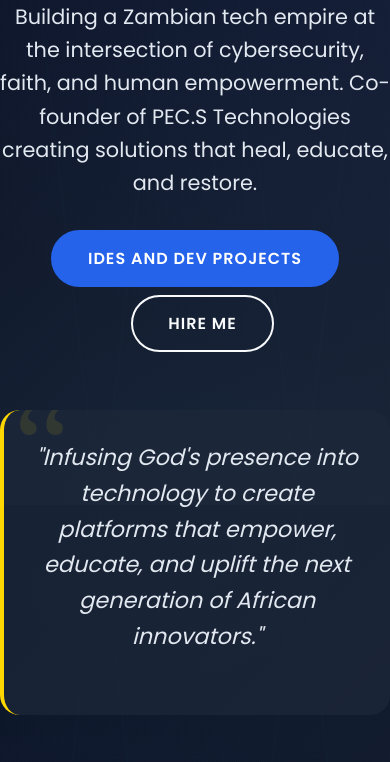
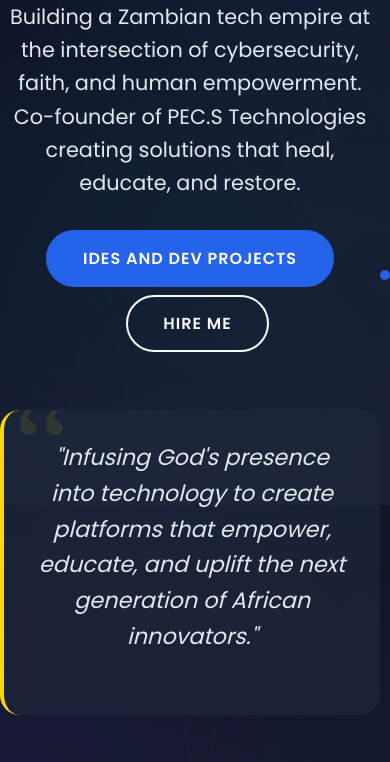
Before and after one commit to emmanuelkasuba/ME, a plain HTML site: page index.html in a window 390 px wide. Shown: the part 339-1101 px from the top of the page. Drawn offline with Linux system fonts and the light colour scheme.

Commit message:
styles and structure

```diff
--- a/index.html
+++ b/index.html
@@ -13,10 +13,9 @@
     <!-- Header -->
     <header>
         <div class="container header-container">
-            <a href="#" class="logo">
-                <i class="fas fa-user-shield"></i>
-                Emmanuel<span>Kasuba</span>
-            </a>
+        <a href="#" class="logo">
+            Emmanuel<span>Kasuba</span>
+        </a>
             <nav>
                 <ul id="navMenu">
                     <li><a href="#identity" class="nav-link">Identity</a></li>
@@ -50,9 +49,11 @@
                     <p>"Infusing God's presence into technology to create platforms that empower, educate, and uplift the next generation of African innovators."</p>
                 </div>
             </div>
-            <div class="hero-images">
-                    <img src="IMG_.jpg" alt="Emmanuel Kasuba" style="display: block; max-width: 100%; height: auto; border-radius: 4px; box-shadow: 0 2px 8px rgba(0,0,0,0.1); object-fit: cover;" src="IMG_.jpg" alt="Emmanuel Kasuba">
-                </div>
+        </div>
+        <div class="hero-image"> <!-- Correct class name -->
+            <img src="IMG_.jpg" alt="Emmanuel Kasuba">
+        </div>
+    </div>
             </div>
         </div>
     </section>
--- a/styles.css
+++ b/styles.css
@@ -219,7 +219,52 @@ nav a:hover::after {
     flex: 1;
     animation: fadeInUp 1s ease;
 }
+/* Add to CSS */
+.header-container {
+    display: flex;
+    justify-content: space-between;
+    align-items: center;
+    width: 100%;
+}
 
+.hero-image {
+    flex: 1;
+    display: flex;
+    justify-content: center;
+    align-items: center;
+    position: relative;
+}
+
+.hero-image img {
+    width: 100%;
+    max-width: 350px;
+    height: auto;
+    border-radius: 50%;
+    border: 5px solid var(--primary);
+    box-shadow: 0 10px 50px rgba(37, 99, 235, 0.5);
+    animation: float 6s ease-in-out infinite;
+}
+
+@keyframes float {
+    0% { transform: translateY(0px); }
+    50% { transform: translateY(-20px); }
+    100% { transform: translateY(0px); }
+}
+
+@media (max-width: 992px) {
+    .hero-content {
+        flex-direction: column;
+        text-align: center;
+    }
+
+    .hero-image {
+        margin-top: 40px;
+    }
+
+    .hero-image img {
+        max-width: 280px;
+    }
+}
 .hero-image {
     flex: 1;
     display: flex;
```
